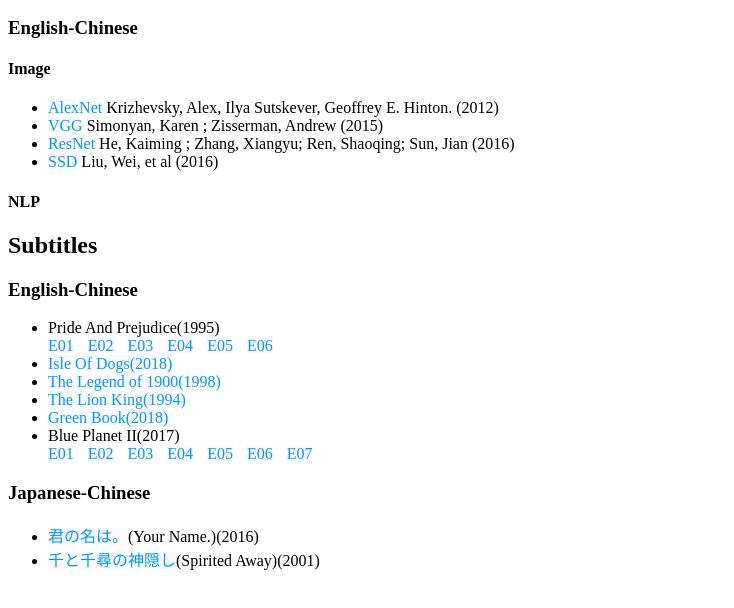
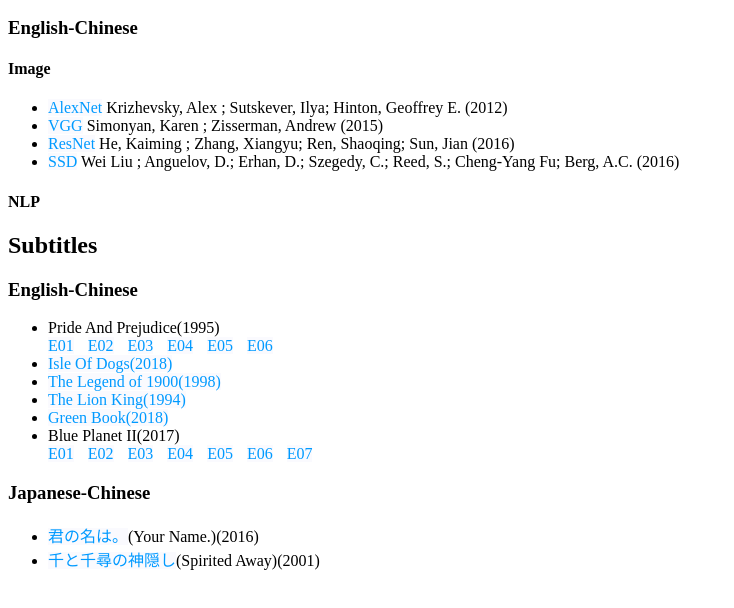
Before and after one commit to BeNhNp/Bilingual, a plain HTML site: page index.html in a window 1280 px wide. Shown: the part 110-718 px from the top of the page, without its empty margins (0-734 px from the left). Drawn offline with Linux system fonts and the light colour scheme.

Commit message:
update the home page and readme

```diff
--- a/index.html
+++ b/index.html
@@ -12,10 +12,10 @@
     <h3>English-Chinese</h3>
     <h4>Image</h4>
     <ul>
-        <li><a href="./files/papers/cv/AlexNet - ImageNet Classification with Deep Convolutional Neural Networks_marks.html">AlexNet</a> Krizhevsky, Alex, Ilya Sutskever, Geoffrey E. Hinton. (2012)</li>
+        <li><a href="./files/papers/cv/AlexNet - ImageNet Classification with Deep Convolutional Neural Networks_marks.html">AlexNet</a> Krizhevsky, Alex ; Sutskever, Ilya; Hinton, Geoffrey E. (2012)</li>
         <li><a href="./files/papers/cv/VGG - Very Deep Convolutional Networks for Large-Scale Image Recognition_marks.html">VGG</a> Simonyan, Karen ; Zisserman, Andrew (2015)</li>
         <li><a href="./files/papers/cv/ResNet - Deep Residual Learning for Image Recognition_marks.html">ResNet</a> He, Kaiming ; Zhang, Xiangyu; Ren, Shaoqing; Sun, Jian (2016)</li>
-        <li><a href="./files/papers/cv/SSD - Single Shot MultiBox Detector_marks.html">SSD</a> Liu, Wei, et al (2016)</li>
+        <li><a href="./files/papers/cv/SSD - Single Shot MultiBox Detector_marks.html">SSD</a> Wei Liu ; Anguelov, D.; Erhan, D.; Szegedy, C.; Reed, S.; Cheng-Yang Fu; Berg, A.C. (2016)</li>
     </ul>
     <h4>NLP</h4>
     <ul>
```
Also changed, not shown: 1 other file.
